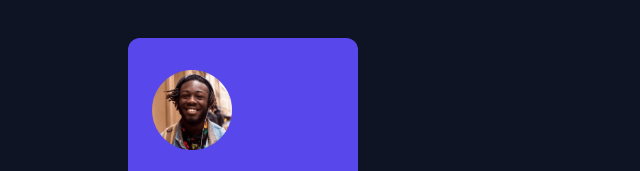
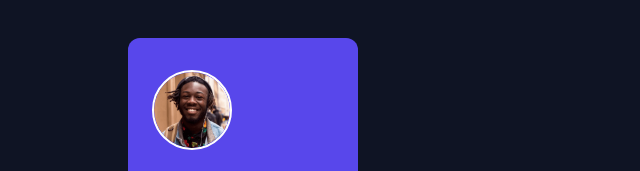
Before and after one commit to j-lr/time-tracking-dashboard, a website: page src/index1.html in a window 1280 px wide. Shown: the part 122-293 px from the top of the page, 0-640 px from the left. Drawn offline with Linux system fonts and the light colour scheme.

Commit message:
add border to user dp

```diff
--- a/src/index1.html
+++ b/src/index1.html
@@ -31,7 +31,7 @@
           >
             <img
               src="../images/image-jeremy.png "
-              class="size-14 laptop:size-20 mb-6"
+              class="size-14 laptop:size-20 mb-6 rounded-full border-white border-2"
               alt="user dp"
             />
             <div class="flex flex-col h-min ml-6 laptop:ml-0">
```
Also changed, not shown: src/output.css.
